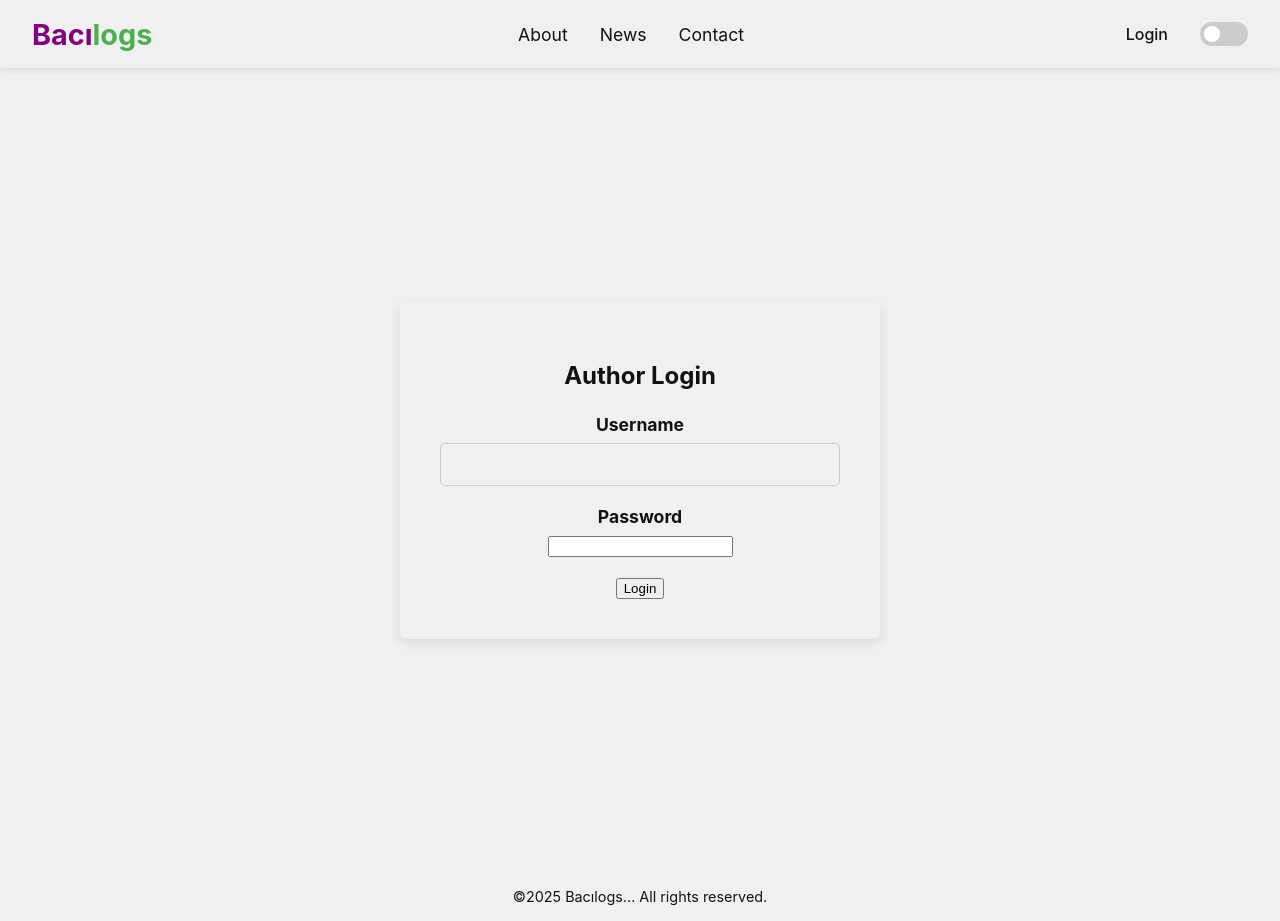
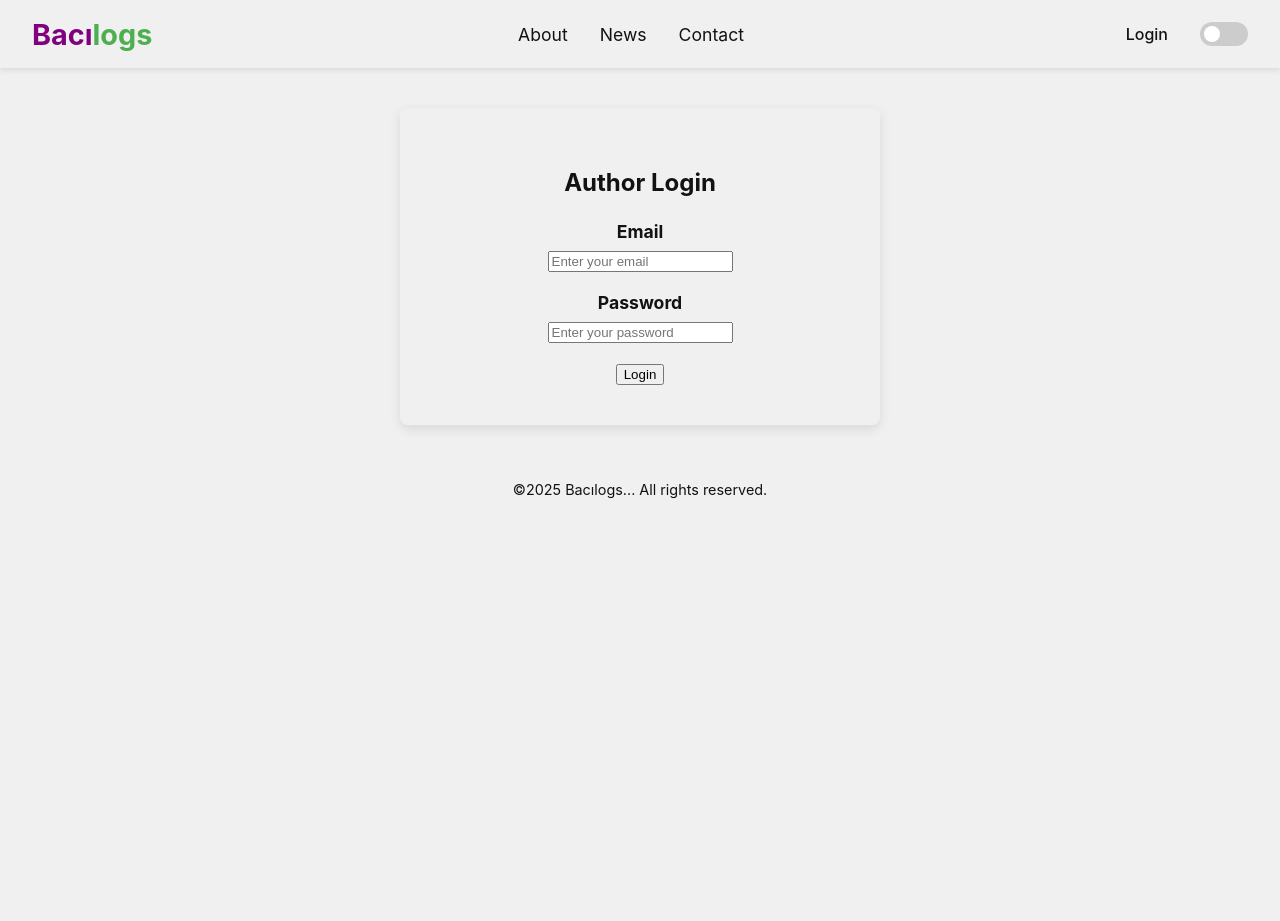
Before and after one commit to arulmavis/bacilogs, a React (Create React App) app: page /login in a window 1280 px wide. After the commit the page ends 800 px from the top, so only its background shows below. Built offline with nearby package versions, Linux system fonts and the light colour scheme; no server answers; the database is empty.

Commit message:
feat: auth works

```diff
--- a/src/App.js
+++ b/src/App.js
@@ -18,7 +18,7 @@ import Footer from './Components/Footer';
 import './App.css';
 
 // Placeholder components for other pages
-const AboutPage = () => <div className="page-container"><h1>About Us test 3rd of december</h1></div>;
+const AboutPage = () => <div className="page-container"><h1>About Us</h1></div>;
 const NewsPage = () => <div className="page-container"><h1>News</h1></div>;
 const ContactPage = () => <div className="page-container"><h1>Contact</h1></div>;
 
--- a/src/Pages/LoginPage.js
+++ b/src/Pages/LoginPage.js
@@ -1,55 +1,75 @@
 // src/Pages/LoginPage.js
 import React, { useState } from 'react';
-import { useNavigate } from 'react-router-dom';
+import { useNavigate, useLocation } from 'react-router-dom';
+import { signInWithEmailAndPassword } from 'firebase/auth';
+import { auth } from '../firebase';
 import './LoginPage.css';
 
-const LoginPage = ({ onLogin }) => {
-    const [username, setUsername] = useState('');
+const LoginPage = () => {
+  const [email, setEmail] = useState('');
   const [password, setPassword] = useState('');
   const [error, setError] = useState('');
+  const [loading, setLoading] = useState(false);
   const navigate = useNavigate();
+  const location = useLocation();
 
-    const handleSubmit = async (e) => {
+  // Get the path the user was trying to access before being redirected to login
+  const from = location.state?.from?.pathname || '/dashboard';
+
+  const handleLogin = async (e) => {
     e.preventDefault();
+    setLoading(true);
     setError('');
 
-        const apiUrl = process.env.REACT_APP_API_URL || 'http://localhost:5000';
-
     try {
-            const response = await fetch(`${apiUrl}/api/auth/login`, {
-                method: 'POST',
-                headers: { 'Content-Type': 'application/json' },
-                body: JSON.stringify({ username, password }),
-            });
-
-            if (!response.ok) {
-                throw new Error('Login failed');
+      await signInWithEmailAndPassword(auth, email, password);
+      // On successful login, navigate them to the page they were trying to access
+      navigate(from, { replace: true });
+    } catch (err) {
+      console.error('Login failed:', err.code, err.message);
+      // Provide a user-friendly error message
+      if (err.code === 'auth/invalid-credential' || err.code === 'auth/wrong-password' || err.code === 'auth/user-not-found') {
+        setError('Invalid email or password. Please try again.');
+      } else {
+        setError('An unexpected error occurred. Please try again later.');
       }
-
-            const data = await response.json();
-            onLogin(data); // Pass the user data and token up to App.js
-            navigate('/'); // Navigate to home page on successful login
-        } catch (err) {
-            setError('Invalid username or password. Please try again.');
-            console.error(err);
+      setLoading(false);
     }
   };
 
   return (
-        <div className="page-container login-container">
-            <form onSubmit={handleSubmit} className="login-form">
+    <div className="login-container">
+      <div className="login-form">
         <h2>Author Login</h2>
-                {error && <p className="error-message">{error}</p>}
+        <form onSubmit={handleLogin}>
           <div className="form-group">
-                    <label htmlFor="username">Username</label>
-                    <input type="text" id="username" value={username} onChange={(e) => setUsername(e.target.value)} required />
+            <label htmlFor="email">Email</label>
+            <input
+              type="email"
+              id="email"
+              value={email}
+              onChange={(e) => setEmail(e.target.value)}
+              required
+              placeholder="Enter your email"
+            />
           </div>
           <div className="form-group">
             <label htmlFor="password">Password</label>
-                    <input type="password" id="password" value={password} onChange={(e) => setPassword(e.target.value)} required />
+            <input
+              type="password"
+              id="password"
+              value={password}
+              onChange={(e) => setPassword(e.target.value)}
+              required
+              placeholder="Enter your password"
+            />
           </div>
-                <button type="submit" className="btn">Login</button>
+          {error && <p className="error-message">{error}</p>}
+          <button type="submit" className="btn" disabled={loading}>
+            {loading ? 'Logging in...' : 'Login'}
+          </button>
         </form>
+      </div>
     </div>
   );
 };
```
Lines whose indentation alone changed are shown as unchanged.
